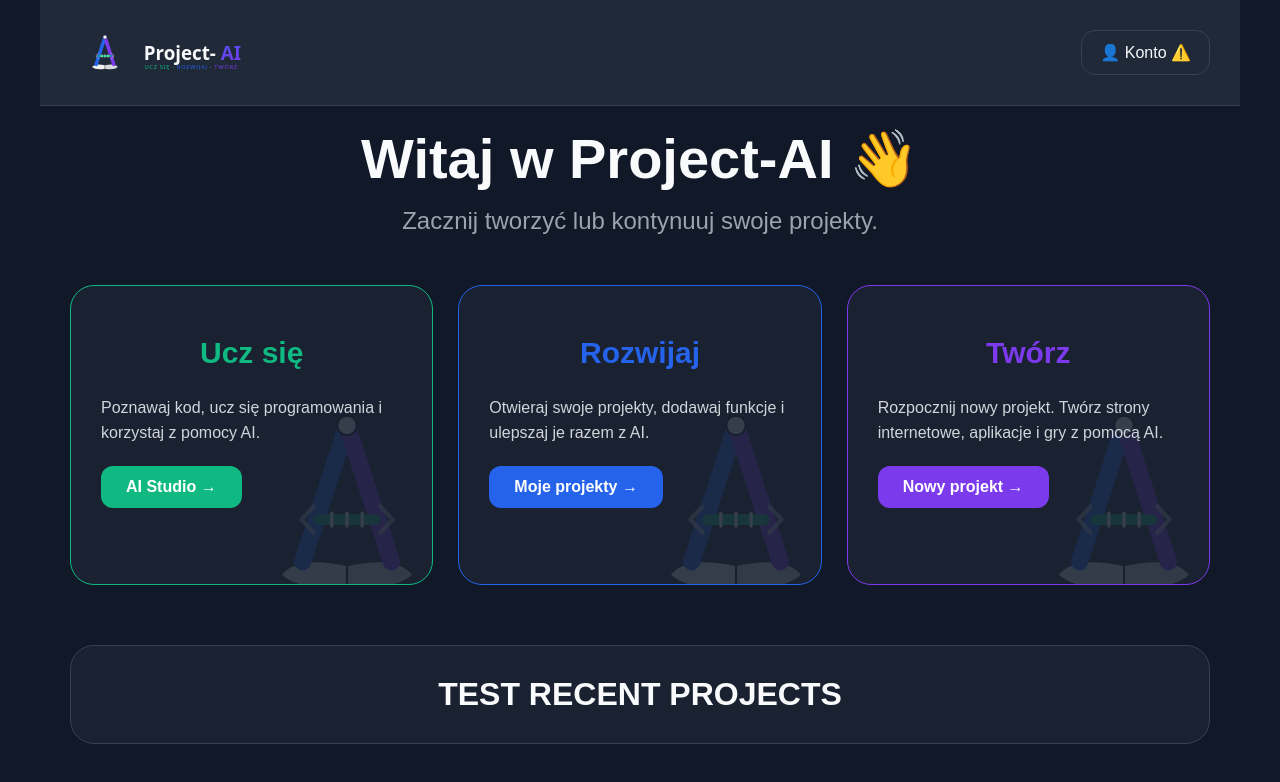
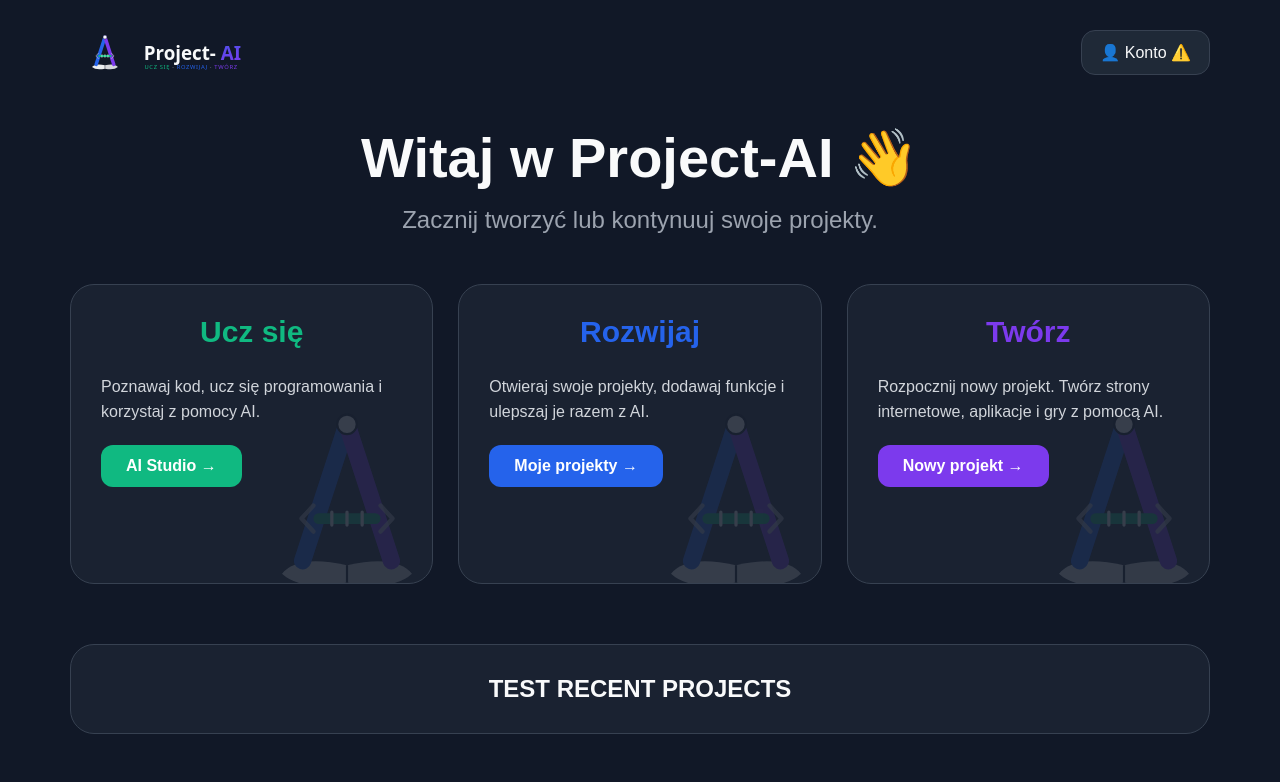
Before and after one commit to PrzemoNH/project-ai, a Next.js app: page /dashboard in a window 1280 px wide. Shown: the top 782 px of the page. Built offline with nearby package versions, Linux system fonts and the light colour scheme.

Commit message:
Update globals.css

```diff
--- a/app/globals.css
+++ b/app/globals.css
@@ -4,20 +4,23 @@
   padding: 0;
 }
 
+
 html,
 body {
   min-height: 100%;
 }
 
+
 body {
   font-family: Arial, Helvetica, sans-serif;
-  background: #111827;
-  color: #f9fafb;
+  background:#111827;
+  color:#F9FAFB;
 }
 
+
 button {
-  cursor: pointer;
-  font-family: inherit;
+  cursor:pointer;
+  font-family:inherit;
 }
 
 
@@ -25,122 +28,178 @@
    HEADER
 =========================== */
 
+
 .header {
-  display: flex;
-  flex-direction: column;
-  align-items: center;
-  padding: 12px 20px 6px;
-  position: relative;
-  z-index: 5;
+
+  display:flex;
+  flex-direction:column;
+  align-items:center;
+
+  padding:12px 20px 6px;
+
 }
 
+
 .logo img {
-  width: 450px;
-  height: auto;
+
+  width:450px;
+  height:auto;
+
 }
+
 
 
 /* ===========================
    HERO
 =========================== */
 
+
 .hero {
-  position: relative;
-  min-height: 520px;
-  display: flex;
-  align-items: center;
-  justify-content: center;
-  overflow: hidden;
-  padding: 10px;
+
+  position:relative;
+
+  min-height:520px;
+
+  display:flex;
+
+  align-items:center;
+
+  justify-content:center;
+
+  overflow:hidden;
+
+  padding:10px;
+
 }
 
 
+
 .hero-icon {
-  position: absolute;
-  width: 900px;
-  height: 900px;
-  opacity: 0.10;
 
-  top: 65%;
-  left: 50%;
+  position:absolute;
 
-  transform: translate(-50%, -50%);
+  width:900px;
 
-  z-index: 0;
+  height:900px;
 
-  filter: blur(1px);
+  opacity:.10;
+
+  top:65%;
+  left:50%;
+
+  transform:translate(-50%,-50%);
+
+  z-index:0;
+
+  filter:blur(1px);
+
 }
 
 
+
 .hero-content {
-  position: relative;
-  z-index: 1;
-  text-align: center;
+
+  position:relative;
+
+  z-index:1;
+
+  text-align:center;
+
 }
 
 
+
 .hero h1 {
-  font-size: 80px;
-  line-height: 1.05;
-  font-weight: 800;
+
+  font-size:80px;
+
+  line-height:1.05;
+
+  font-weight:800;
+
 }
 
 
+
 /* ===========================
-   KOLORY PROJECT-AI
+   PROJECT-AI COLORS
 =========================== */
 
-/* ===========================
-   KOLORY PROJECT-AI
-=========================== */
 
 .create-text {
-  color: #7C3AED;
+
+  color:#7C3AED;
+
 }
 
+
 .learn-text {
-  color: #10B981;
+
+  color:#10B981;
+
 }
 
+
 .develop-text {
-  color: #2563EB;
+
+  color:#2563EB;
+
 }
 
+
+
 .hero p {
-  margin-top: 20px;
-  font-size: 24px;
-  color: #d1d5db;
+
+  margin-top:20px;
+
+  font-size:24px;
+
+  color:#D1D5DB;
+
 }
 
+
+
+/* ===========================
+   HERO BUTTONS
+=========================== */
 
 
 .hero-buttons {
 
   margin-top:30px;
+
   display:flex;
+
   gap:20px;
+
   justify-content:center;
 
 }
+
 
 
 .primary-button,
 .secondary-button {
 
   padding:16px 35px;
+
   border-radius:14px;
+
   border:none;
+
   font-size:18px;
 
 }
+
 
 
 .primary-button {
 
   background:linear-gradient(
     90deg,
-    #2563eb,
-    #7c3aed
+    #2563EB,
+    #7C3AED
   );
 
   color:white;
@@ -148,10 +207,13 @@
 }
 
 
+
 .secondary-button {
 
-  background:#1f2937;
+  background:#1F2937;
+
   color:white;
+
   border:1px solid #374151;
 
 }
@@ -159,7 +221,7 @@
 
 
 /* ===========================
-   FEATURES - STRONA GŁÓWNA
+   FEATURES
 =========================== */
 
 
@@ -176,18 +238,23 @@
 }
 
 
+
 .features h2 {
 
   font-size:48px;
+
   margin-bottom:20px;
 
 }
 
 
+
 .features-subtitle {
 
-  color:#9ca3af;
+  color:#9CA3AF;
+
   font-size:20px;
+
   margin-bottom:50px;
 
 }
@@ -197,7 +264,9 @@
 .features-grid {
 
   display:grid;
+
   grid-template-columns:repeat(3,1fr);
+
   gap:30px;
 
 }
@@ -207,6 +276,7 @@
 .feature-card {
 
   border-radius:24px;
+
   padding:35px;
 
   border:1px solid #374151;
@@ -218,6 +288,7 @@
 }
 
 
+
 .feature-card:hover {
 
   transform:translateY(-8px);
@@ -226,19 +297,25 @@
 
 
 
+/* KREATOR AI - UCZ SIĘ */
+
+
 .feature-card.creator {
 
   background:
   linear-gradient(
     135deg,
-    #064e3b,
-    #065f46
+    #064E3B,
+    #065F46
   );
 
-  border-color:#10b981;
+  border-color:#10B981;
 
 }
 
+
+
+/* STUDIO AI - TWÓRZ */
 
 
 .feature-card.studio {
@@ -246,14 +323,17 @@
   background:
   linear-gradient(
     135deg,
-    #1e293b,
-    #312e81
+    #1E293B,
+    #312E81
   );
 
-  border-color:#7c3aed;
+  border-color:#7C3AED;
 
 }
 
+
+
+/* PROJEKTY - ROZWIJAJ */
 
 
 .feature-card.projects {
@@ -261,11 +341,11 @@
   background:
   linear-gradient(
     135deg,
-    #1e3a8a,
-    #2563eb
+    #1E3A8A,
+    #2563EB
   );
 
-  border-color:#2563eb;
+  border-color:#2563EB;
 
 }
 
@@ -274,25 +354,31 @@
 .icon {
 
   font-size:45px;
+
   margin-bottom:20px;
 
 }
 
 
+
 .feature-card h3 {
 
   font-size:28px;
+
   margin-bottom:15px;
 
 }
 
 
+
 .feature-card p {
 
-  color:#e5e7eb;
+  color:#E5E7EB;
+
   line-height:1.6;
 
 }
+
 
 
 .feature-card button {
@@ -305,8 +391,6 @@
 
   border-radius:12px;
 
-  background:#10b981;
-
   color:white;
 
 }
@@ -314,281 +398,27 @@
 
 
 /* ===========================
-   DASHBOARD
+   FEATURE BUTTON COLORS
 =========================== */
 
 
-.dashboard{
+.feature-card.creator button {
 
-  position: relative;
-
-  max-width: 1200px;
-
-  margin: 0 auto;
-
-  padding: 20px 30px 60px;
-
-  text-align: center;
-
-  overflow: hidden;
+  background:#10B981;
 
 }
 
 
-.dashboard h1 {
-
-  font-size:56px;
-  margin-bottom:15px;
-
-}
-
-
-
-.dashboard-subtitle {
-
-  font-size:24px;
-
-  color:#9ca3af;
-
-  margin-bottom:60px;
-
-}
-
-
-
-/* NOWE KARTY DASHBOARD */
-
-
-.dashboard-cards {
-
-  display:grid;
-
-  grid-template-columns:repeat(3,1fr);
-
-  gap:30px;
-
-}
-
-
-
-.dashboard-card {
-
-  background:#1f2937;
-
-  border:1px solid #374151;
-
-  border-radius:30px;
-
-  padding:45px 35px;
-
-  text-align:left;
-
-  transition:.3s;
-
-}
-
-
-.dashboard-card:hover {
-
-  transform:translateY(-10px);
-
-}
-
-
-
-.dashboard-icon {
-
-  font-size:50px;
-
-}
-
-
-
-.dashboard-card h2 {
-
-  font-size:32px;
-
-  margin:20px 0 15px;
-
-}
-
-
-
-.dashboard-card p {
-
-  color:#d1d5db;
-
-  line-height:1.7;
-
-}
-
-
-
-.dashboard-card button {
-
-  margin-top:25px;
-
-  padding:12px 28px;
-
-  border:none;
-
-  border-radius:12px;
-
-  color:white;
-
-  font-size:16px;
-
-  font-weight:600;
-
-  transition:.3s;
-
-}
-
-
-/* ===========================
-   DASHBOARD CARD BUTTONS
-=========================== */
-
-
-.create-button {
-
-  background:#7C3AED;
-
-}
-
-
-.create-button:hover {
-
-  background:#6D28D9;
-
-  transform:translateY(-2px);
-
-}
-
-
-
-.projects-button {
+.feature-card.projects button {
 
   background:#2563EB;
 
 }
 
 
-.projects-button:hover {
-
-  background:#1D4ED8;
-
-  transform:translateY(-2px);
-
-}
-
-
-
-.studio-button {
-
-  background:#10B981;
-
-}
-
-
-.studio-button:hover {
-
-  background:#059669;
-
-  transform:translateY(-2px);
-
-}
-
-
-
-.dashboard-card.create {
-
-  border-color:#7C3AED;
-
-}
-
-
-
-.dashboard-card.create button {
+.feature-card.studio button {
 
   background:#7C3AED;
-
-}
-
-
-
-.dashboard-card.projects {
-
-  border-color:#2563EB;
-
-}
-
-
-
-.dashboard-card.projects button {
-
-  background:#2563EB;
-
-}
-
-
-
-.dashboard-card.studio {
-
-  border-color:#10B981;
-
-}
-
-
-
-.dashboard-card.studio button {
-
-  background:#10B981;
-
-}
-
-
-
-/* OSTATNIE PROJEKTY */
-
-
-.projects-box {
-
-  margin-top:70px;
-
-  padding:35px;
-
-  background:#1f2937;
-
-  border-radius:24px;
-
-  border:1px solid #374151;
-
-}
-
-
-
-.projects-box h2 {
-
-  font-size:32px;
-
-}
-
-
-
-.projects-box button {
-
-  margin-top:20px;
-
-  padding:12px 25px;
-
-  border:none;
-
-  border-radius:12px;
-
-  background:#2563eb;
-
-  color:white;
 
 }
 
@@ -610,8 +440,7 @@
 
 
 
-.features-grid,
-.dashboard-cards {
+.features-grid {
 
   grid-template-columns:1fr;
 
@@ -626,171 +455,4 @@
 }
 
 
-
-.dashboard h1 {
-
-  font-size:42px;
-
 }
-
-
-
-}
-
-/* ===========================
-   DASHBOARD HEADER
-=========================== */
-
-.dashboard-header {
-
-  display: flex;
-  justify-content: space-between;
-  align-items: center;
-
-  padding: 20px 35px;
-
-  background: #1f2937;
-
-  border-bottom: 1px solid #374151;
-
-}
-
-.dashboard-logo {
-
-  display: flex;
-  align-items: center;
-  gap: 12px;
-
-  font-size: 28px;
-  font-weight: 700;
-
-}
-
-.dashboard-logo span {
-
-  color: #f9fafb;
-
-}
-
-.dashboard-actions {
-
-  display: flex;
-  align-items: center;
-  gap: 12px;
-
-}
-
-.header-button,
-.header-profile {
-
-  border: none;
-
-  background: #111827;
-
-  color: #f9fafb;
-
-  border: 1px solid #374151;
-
-  border-radius: 14px;
-
-  padding: 12px 18px;
-
-  font-size: 16px;
-
-  transition: .25s;
-
-}
-
-.header-button:hover,
-.header-profile:hover {
-
-  background: #2563EB;
-
-  border-color: #2563EB;
-
-}
-/* ===========================
-   DASHBOARD HEADER
-=========================== */
-
-.dashboard-header {
-
-  display:flex;
-  justify-content:space-between;
-  align-items:center;
-
-  max-width:1200px;
-
-  margin:0 auto;
-
-  padding:20px 30px;
-
-}
-
-
-.dashboard-logo{
-
-  width:220px;
-  height:auto;
-
-}
-
-
-.dashboard-account{
-
-  background:#1f2937;
-
-  color:white;
-
-  border:1px solid #374151;
-
-  border-radius:14px;
-
-  padding:12px 18px;
-
-  font-size:16px;
-
-}
-
-
-/* ===========================
-   DASHBOARD BACKGROUND
-=========================== */
-
-.dashboard{
-
-  position:relative;
-
-  overflow:hidden;
-
-}
-
-
-.dashboard-bg{
-
-  position:absolute;
-
-  right:-180px;
-
-  top:40px;
-
-  width:850px;
-
-  height:auto;
-
-  opacity:.05;
-
-  pointer-events:none;
-
-  z-index:0;
-
-}
-
-
-.dashboard>*{
-
-  position:relative;
-
-  z-index:1;
-
-}
```
